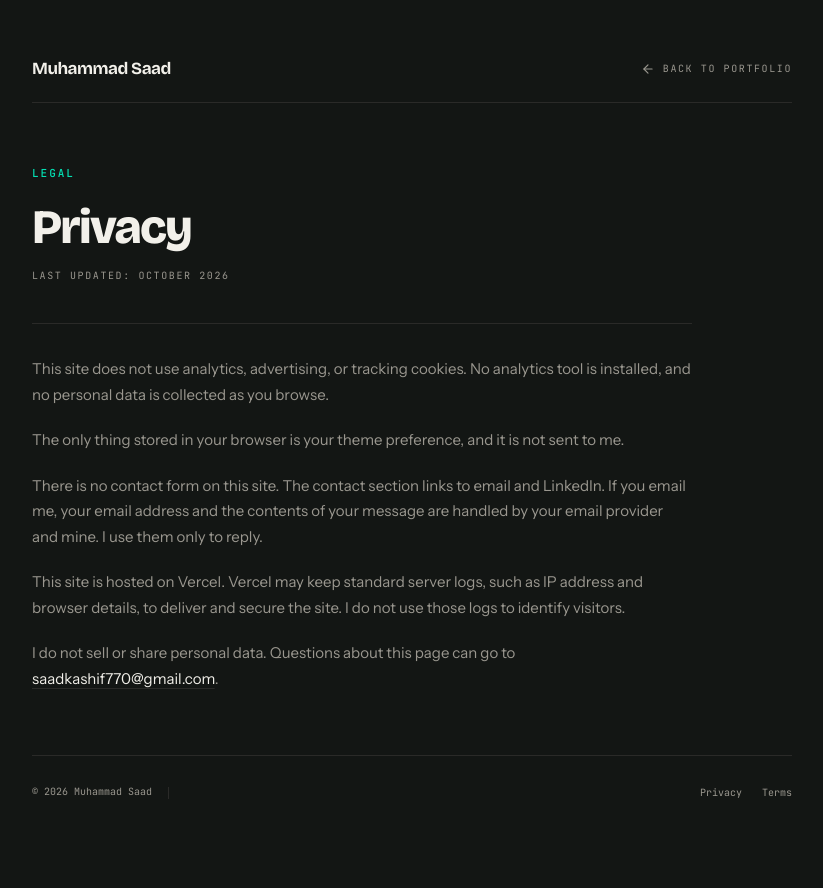
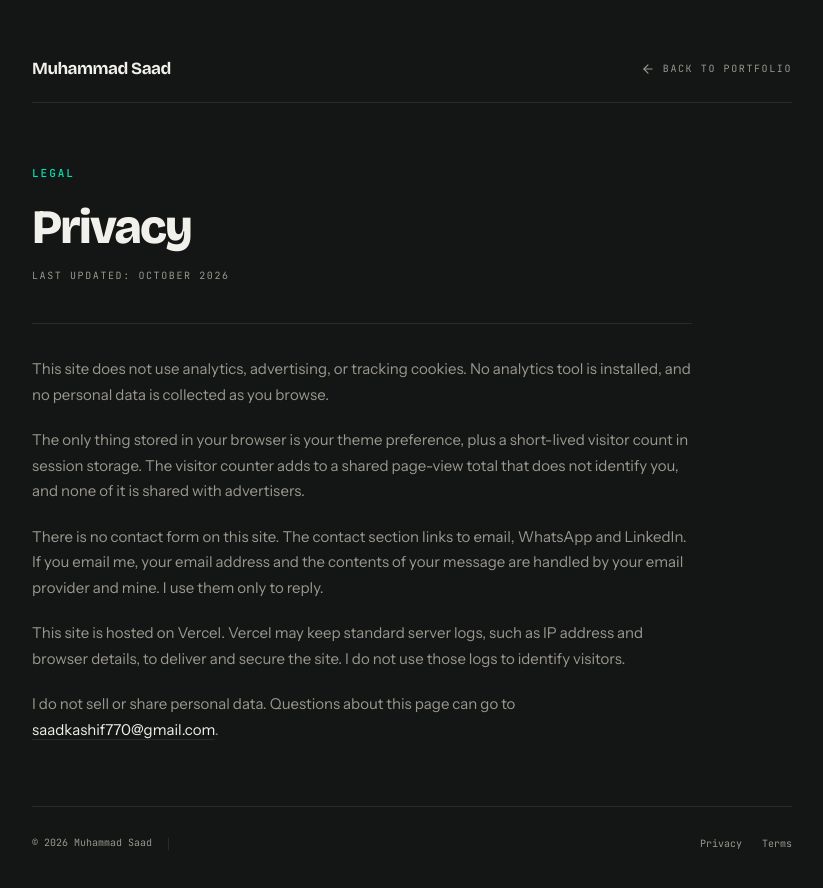
Before and after one commit to code-with-saad/Saad.dev, a Next.js app: page /privacy in a window 1280 px wide. Shown: the top 888 px of the page, without its empty margins (228-1051 px from the left). Built offline with nearby package versions, Linux system fonts and the light colour scheme; no server answers.

Commit message:
Update privacy copy and the README live URL

```diff
--- a/app/privacy/page.tsx
+++ b/app/privacy/page.tsx
@@ -2,7 +2,7 @@ import type { Metadata } from "next";
 import LegalPage from "@/components/LegalPage";
 
 export const metadata: Metadata = {
-  title: "Privacy | Muhammad Saad",
+  title: "Privacy",
   description: "What this portfolio collects, and what it does not.",
 };
 
@@ -18,14 +18,16 @@ export default function PrivacyPage() {
         browse.
       </p>
       <p>
-        The only thing stored in your browser is your theme preference, and it is
-        not sent to me.
+        The only thing stored in your browser is your theme preference, plus a
+        short-lived visitor count in session storage. The visitor counter adds
+        to a shared page-view total that does not identify you, and none of it
+        is shared with advertisers.
       </p>
       <p>
-        There is no contact form on this site. The contact section links to email
-        and LinkedIn. If you email me, your email address and the contents of
-        your message are handled by your email provider and mine. I use them only
-        to reply.
+        There is no contact form on this site. The contact section links to
+        email, WhatsApp and LinkedIn. If you email me, your email address and
+        the contents of your message are handled by your email provider and
+        mine. I use them only to reply.
       </p>
       <p>
         This site is hosted on Vercel. Vercel may keep standard server logs, such
```
Also changed, not shown: 1 other file (tests, documents, lock files or other folders).
